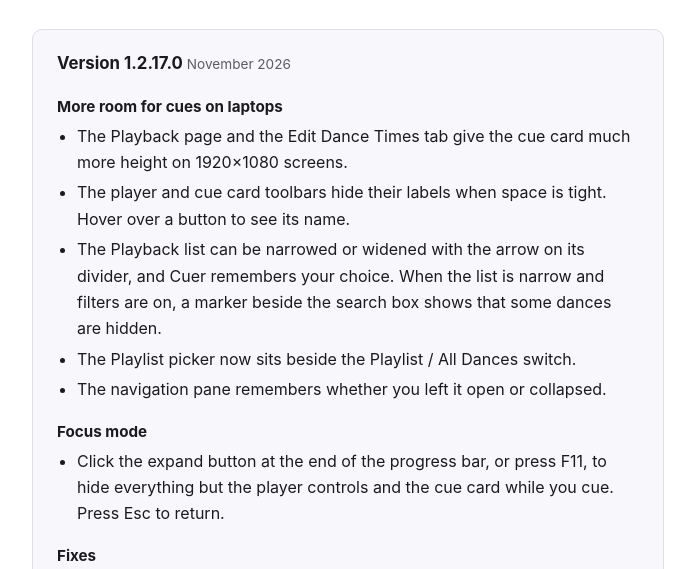
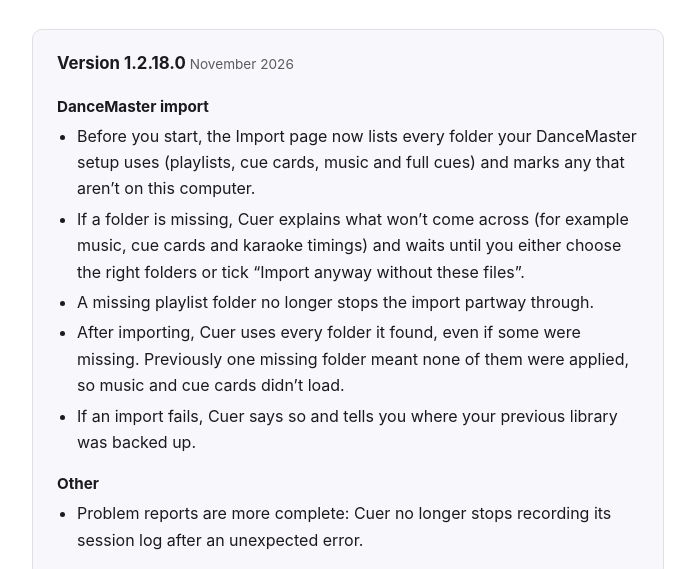
Before and after one commit to mlmcnees/cuer-web, a plain HTML site: page releases/index.html in a window 1280 px wide. Shown: the part 159-728 px from the top of the page, without its empty margins (292-987 px from the left). Drawn offline with Linux system fonts and the light colour scheme.

Commit message:
Add 1.2.18.0 release notes

```diff
--- a/releases/index.html
+++ b/releases/index.html
@@ -99,6 +99,24 @@
   <h1>Release Notes</h1>
 
   <div class="entry">
+    <h2>Version 1.2.18.0 <span class="date">November 2026</span></h2>
+
+    <h3>DanceMaster import</h3>
+    <ul>
+      <li>Before you start, the Import page now lists every folder your DanceMaster setup uses (playlists, cue cards, music and full cues) and marks any that aren&rsquo;t on this computer.</li>
+      <li>If a folder is missing, Cuer explains what won&rsquo;t come across (for example music, cue cards and karaoke timings) and waits until you either choose the right folders or tick &ldquo;Import anyway without these files&rdquo;.</li>
+      <li>A missing playlist folder no longer stops the import partway through.</li>
+      <li>After importing, Cuer uses every folder it found, even if some were missing. Previously one missing folder meant none of them were applied, so music and cue cards didn&rsquo;t load.</li>
+      <li>If an import fails, Cuer says so and tells you where your previous library was backed up.</li>
+    </ul>
+
+    <h3>Other</h3>
+    <ul>
+      <li>Problem reports are more complete: Cuer no longer stops recording its session log after an unexpected error.</li>
+    </ul>
+  </div>
+
+  <div class="entry">
     <h2>Version 1.2.17.0 <span class="date">November 2026</span></h2>
 
     <h3>More room for cues on laptops</h3>
```
